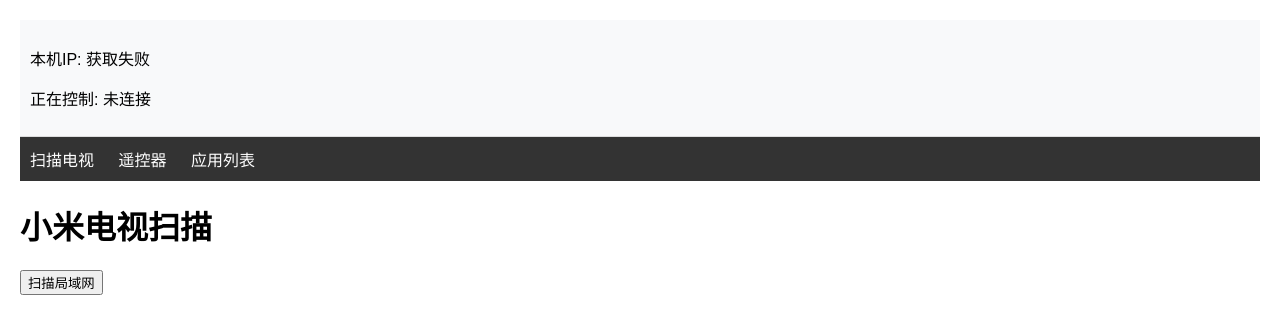
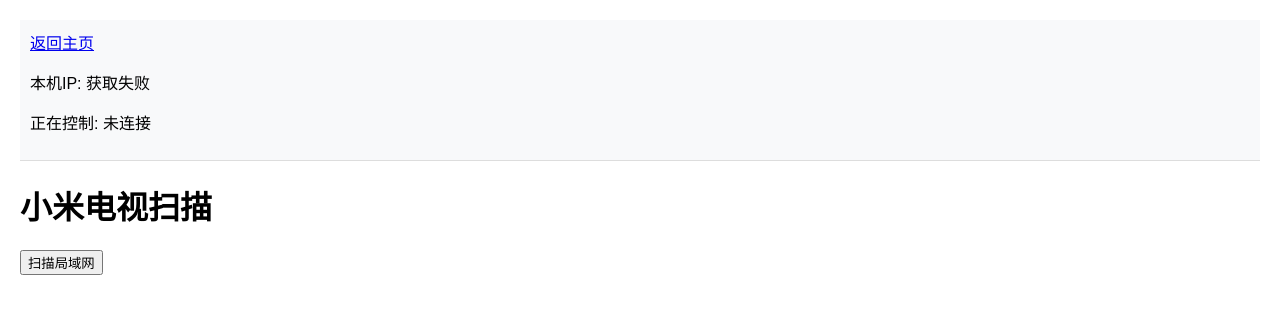
Before and after one commit to kailous/xiaomi-tv-remote-control, a website: page public/scan.html in a window 1280 px wide. Drawn offline with Linux system fonts and the light colour scheme; no server answers.

Commit message:
交互路径优化

```diff
--- /dev/null
+++ b/public/css/scan.css
@@ -0,0 +1,3 @@
+a#nav-scan {
+    display: none;
+}
--- a/public/header.html
+++ b/public/header.html
@@ -1,5 +1,6 @@
 <!-- public/header.html -->
 <header style="border-bottom: 1px solid #ddd; padding: 10px; background-color: #f8f9fa;">
+  <a id="nav-scan" href="scan.html">返回主页</a>
   <p>本机IP: <span id="localIp">加载中...</span></p>
   <p>正在控制: <span id="tvDeviceName">未连接</span></p>
 </header>
--- a/public/nav.html
+++ b/public/nav.html
@@ -1,6 +1,5 @@
 <!-- public/nav.html -->
 <nav style="background: #333; color: #fff; padding: 10px;">
-  <a id="nav-scan" href="scan.html" style="color: #fff; margin-right: 20px;">扫描电视</a>
   <a id="nav-remote" href="remote.html" style="color: #fff; margin-right: 20px;">遥控器</a>
   <a id="nav-apps" href="apps.html" style="color: #fff;">应用列表</a>
 </nav>
--- a/public/scan.html
+++ b/public/scan.html
@@ -9,7 +9,7 @@
 <body>
   <!-- Header 和 Nav -->
   <div id="header-container"></div>
-  <div id="nav-container"></div>
+  <!-- <div id="nav-container"></div> -->
 
   <h1>小米电视扫描</h1>
   <button id="scanBtn">扫描局域网</button>
```
